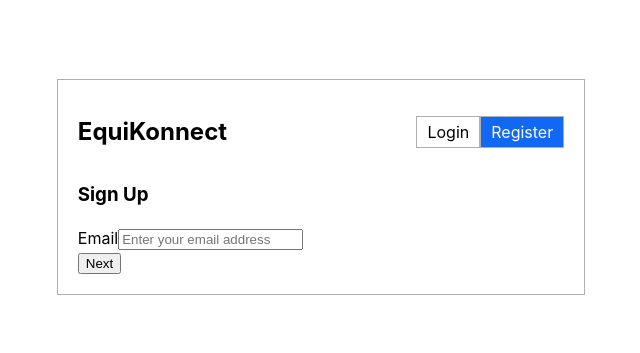
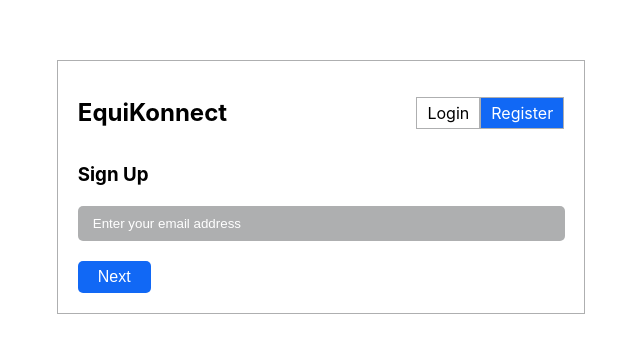
Before and after one commit to The-Jitu-Assignments/connect, a React (Vite) app in the folder frontend/: page /register in a window 1280 px wide. Shown: the part 213-566 px from the top of the page, without its empty margins (319-959 px from the left). Built offline with nearby package versions, Linux system fonts and the light colour scheme.

Commit message:
added border radius to input fields

```diff
--- a/frontend/src/pages/register/MultiPage/First/index.jsx
+++ b/frontend/src/pages/register/MultiPage/First/index.jsx
@@ -2,7 +2,7 @@ import React from 'react'
 
 const First = ({ userDetails, handleChange }) => {
   return (
-    <div>
+    <div className='second-form_item'>
       <label>Email</label>
       <input
         type={"email"}
--- a/frontend/src/pages/register/MultiPage/Second/Second.css
+++ b/frontend/src/pages/register/MultiPage/Second/Second.css
@@ -44,6 +44,7 @@
   outline: none;
   border: none;
   background-color: var(--grey);
+  border-radius: 5px;
 }
 
 .second-form_item input::placeholder {
--- a/frontend/src/pages/register/Register.css
+++ b/frontend/src/pages/register/Register.css
@@ -12,3 +12,14 @@
   height: auto;
   margin: 2rem 0;
 }
+
+.submit-form {
+  padding: 7px 20px;
+  cursor: pointer;
+  background-color: var(--blue);
+  border-radius: 5px;
+  outline: none;
+  border: none;
+  color: var(--white);
+  font-size: 16px;
+}
```
